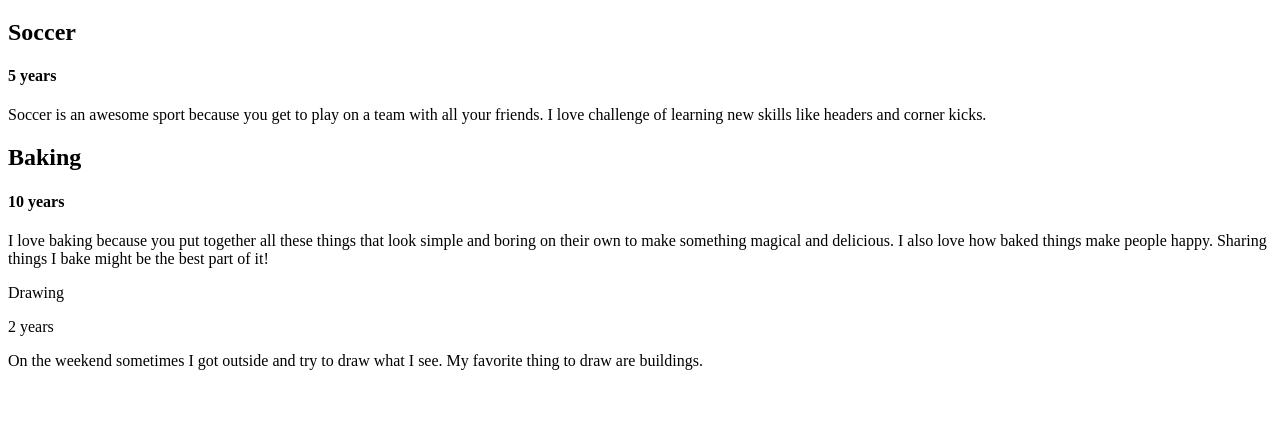
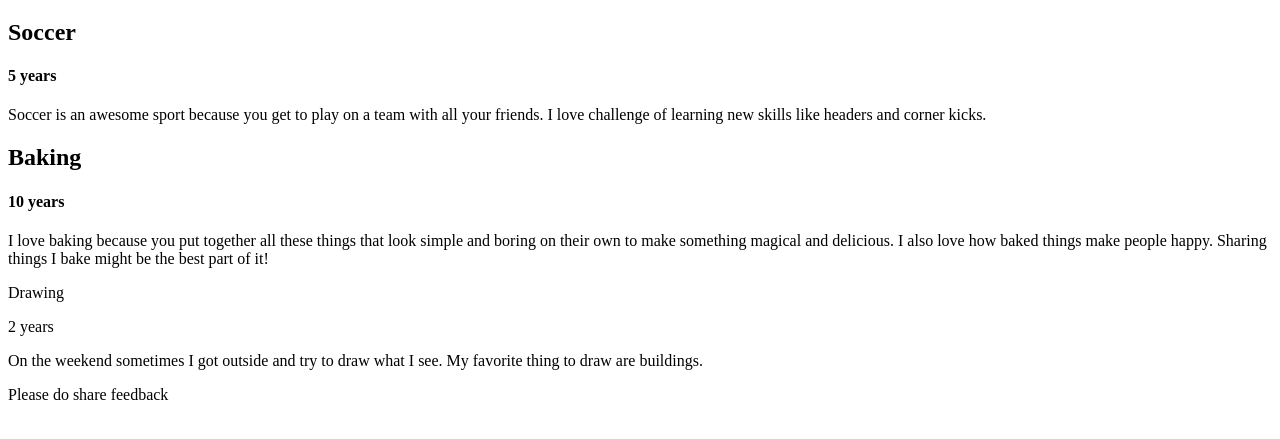
Before and after one commit to noodhanatickytechies/noodhanatickytechies.github.io, a plain HTML site: page index.html in a window 1280 px wide. Shown: the part 61-500 px from the top of the page. Drawn offline with Linux system fonts and the light colour scheme.

Commit message:
Update index.html
Opinion

```diff
--- a/index.html
+++ b/index.html
@@ -36,5 +36,6 @@
     <p>On the weekend sometimes I got outside and try
     to draw what I see. My favorite thing to draw
     are buildings. </p>
+    <p>Please do share feedback</p>
   </body>
 </html>
```
